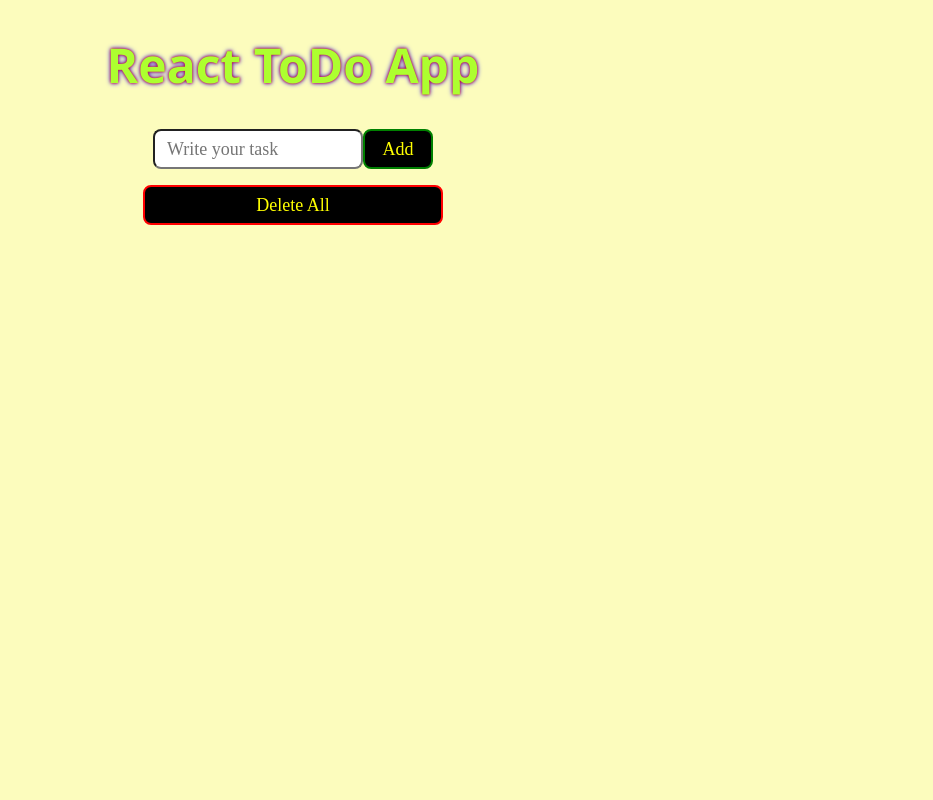
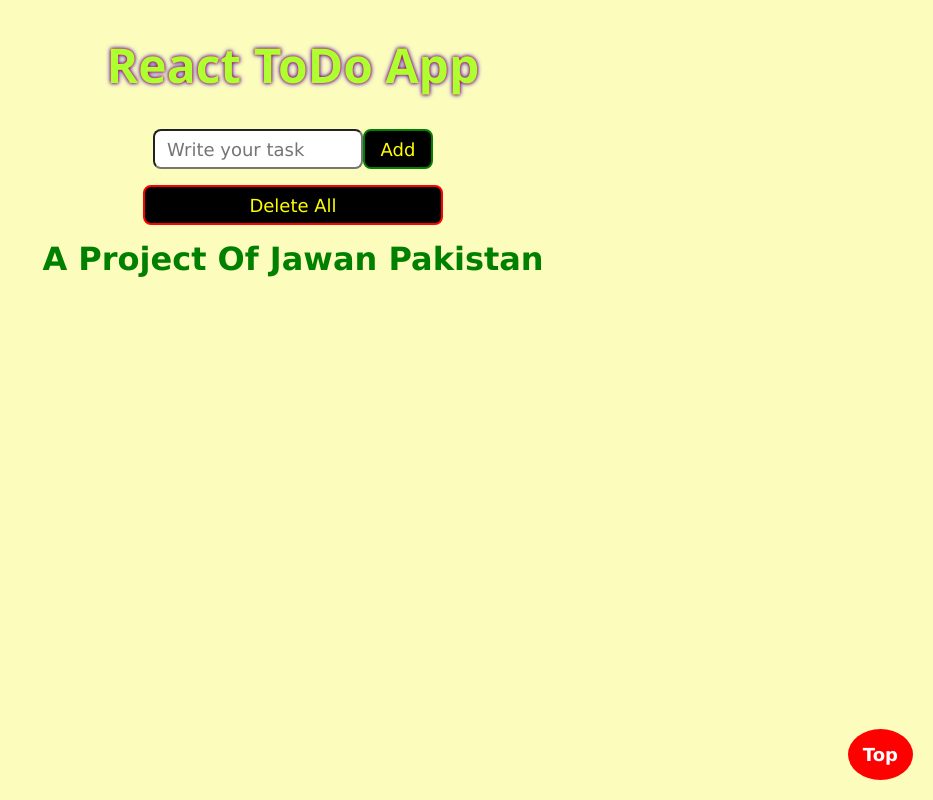
Before and after one commit to Wajahat-Ahmed-NED/React1stProject-TodoApp, a React (Create React App) app: page / in a window 1280 px wide. Shown: the whole page, without its empty margins (347-1280 px from the left). Built offline with nearby package versions, Linux system fonts and the light colour scheme.

Commit message:
modified

```diff
--- a/src/App.css
+++ b/src/App.css
@@ -1,6 +1,8 @@
 *{
 
-  font-family:cursive;
+  font-family:'Lucida Sans', 'Lucida Sans Regular', 'Lucida Grande', 'Lucida Sans Unicode', Geneva, Verdana, sans-serif ;
+  /* font-family:cursive; */
+  /* font-family:'Segoe UI', Tahoma, Geneva, Verdana, sans-serif ; */
   padding: 0px;
 }
 h1{
@@ -57,6 +59,7 @@
 
   color: yellow;
   font-size: large;
+  /* font-weight: bold; */
   background-color: black;
   cursor: pointer;
   text-align: center;
@@ -101,8 +104,8 @@
 
 }
 
-marquee{
-  margin: 5px;
+h2{
+  margin: 15px;
   color: green;
   font-weight: bold;
   font-size: 2em;
@@ -110,3 +113,28 @@
   /* text-align: center; */
 
 }
+
+#btn{
+  /* display: none; Hidden by default */
+  position: fixed; /* Fixed/sticky position */
+  bottom: 20px; /* Place the button at the bottom of the page */
+  right: 20px; /* Place the button 30px from the right */
+  z-index: 99; /* Make sure it does not overlap */
+  border: none; /* Remove borders */
+  outline: none; /* Remove outline */
+  background-color: red; /* Set a background color */
+  color: white; /* Text color */
+  cursor: pointer;/* Add a mouse pointer on hover*/
+  padding: 15px; /* Some padding */
+  border-radius: 50%; /* Rounded corners */
+  font-size: 18px; /* Increase font size */
+}
+#btn:hover{
+  background-color: #555; /* Add a dark-grey background on hover */
+
+}
+#btn > a{
+  text-decoration: none;
+  font-weight: bold;
+  color: white;
+}
--- a/src/App.js
+++ b/src/App.js
@@ -1,13 +1,23 @@
-import logo from './logo.svg';
+// import logo from './logo.svg';
 import './App.css';
 import {useState} from 'react';
+// import React, { useEffect, useRef } from "react";
+import React, { useRef } from "react";
+
 
 function App() {
+  const searchInput = useRef(null);
+
   let [addTodo,setTodo]=useState([])
   let [inpVal,setVal]=useState('')
-  let handleAdd=()=>{
+  let handleAdd=(e)=>{
     if(inpVal!=""){
     setTodo([...addTodo,inpVal])
+      setVal('')
+      searchInput.current.focus()
+      // handleChange(e)
+
+
     }
     // //addTodo.push(inpVal)
     // console.log("Handle Add run")
@@ -20,6 +30,7 @@
     setVal(e.target.value)
     // console.log("Handle change run")
     // console.log(inpVal)
+
 
 
   }
@@ -49,7 +60,7 @@
   return (
     <div className="App">
       <h1>React ToDo App </h1>
-      <input value={inpVal} onChange={handleChange} placeholder="Write your task" type="text" />
+      <input value={inpVal}  ref={searchInput} onChange={handleChange} placeholder="Write your task" type="text" />
       <button className="btn green" onClick={handleAdd}>Add</button><br />
       <ul>
         {
@@ -58,8 +69,10 @@
      </ul>
         <button id="long" className="btn" onClick={handelDelAll}>Delete All</button>
         <div>
-        <marquee behavior="scroll" direction="left">A Project Of Jawan Pakistan</marquee>
+        <h2 >A Project Of Jawan Pakistan</h2>
         </div>
+        {/* <button onclick="topFunction()" id="myBtn" title="Go to top">Top</button> */}
+        <button id="btn"><a href="#top">Top</a></button>
     </div>
   );
 }
```
